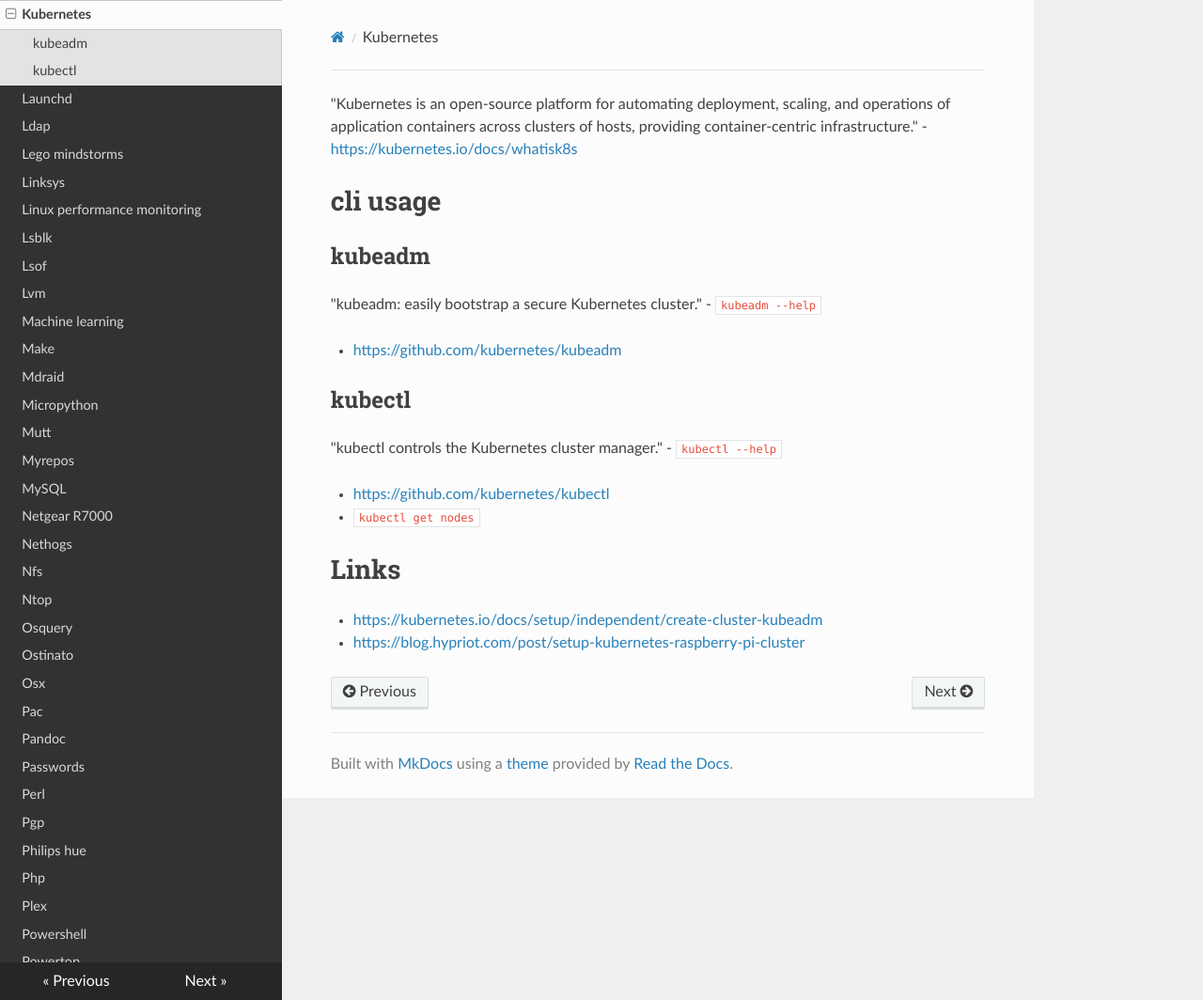
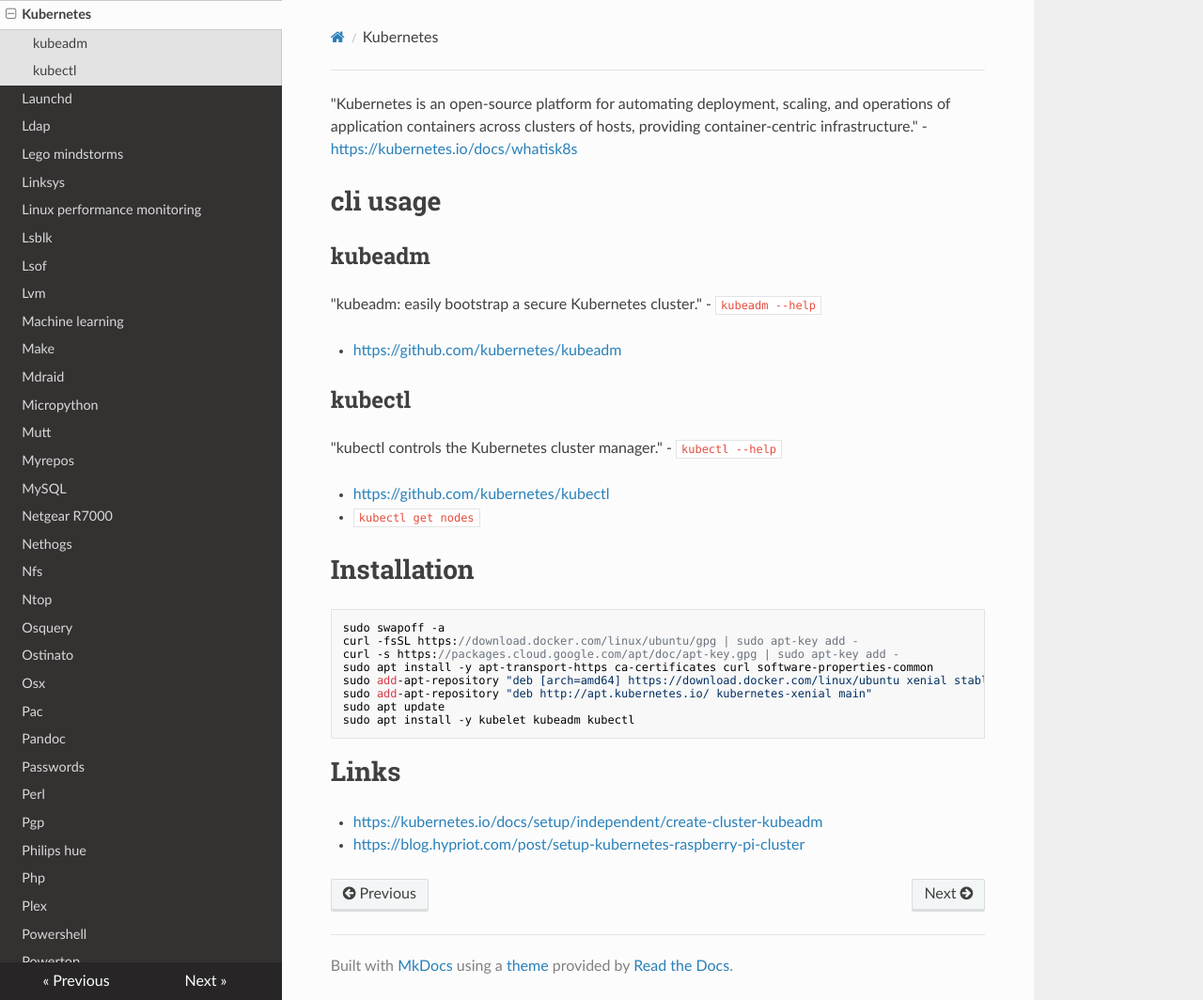
Before and after one commit to lando-cal/tech-notes, an MkDocs documentation site: the page built from docs/kubernetes.md, in a window 1280 px wide and 1064 px high. Shown: the whole window at 94% size. Built offline with MkDocs 1.6.1, drawn with Linux system fonts in a browser that asks for light colours; nearby versions of some CDN libraries.

Commit message:
Add installation script

````diff
--- a/docs/kubernetes.md
+++ b/docs/kubernetes.md
@@ -16,6 +16,19 @@
 
 - `kubectl get nodes`
 
+# Installation
+
+```
+sudo swapoff -a
+curl -fsSL https://download.docker.com/linux/ubuntu/gpg | sudo apt-key add -
+curl -s https://packages.cloud.google.com/apt/doc/apt-key.gpg | sudo apt-key add -
+sudo apt install -y apt-transport-https ca-certificates curl software-properties-common
+sudo add-apt-repository "deb [arch=amd64] https://download.docker.com/linux/ubuntu xenial stable"
+sudo add-apt-repository "deb http://apt.kubernetes.io/ kubernetes-xenial main"
+sudo apt update
+sudo apt install -y kubelet kubeadm kubectl
+```
+
 # Links
 
 - <https://kubernetes.io/docs/setup/independent/create-cluster-kubeadm>
````
